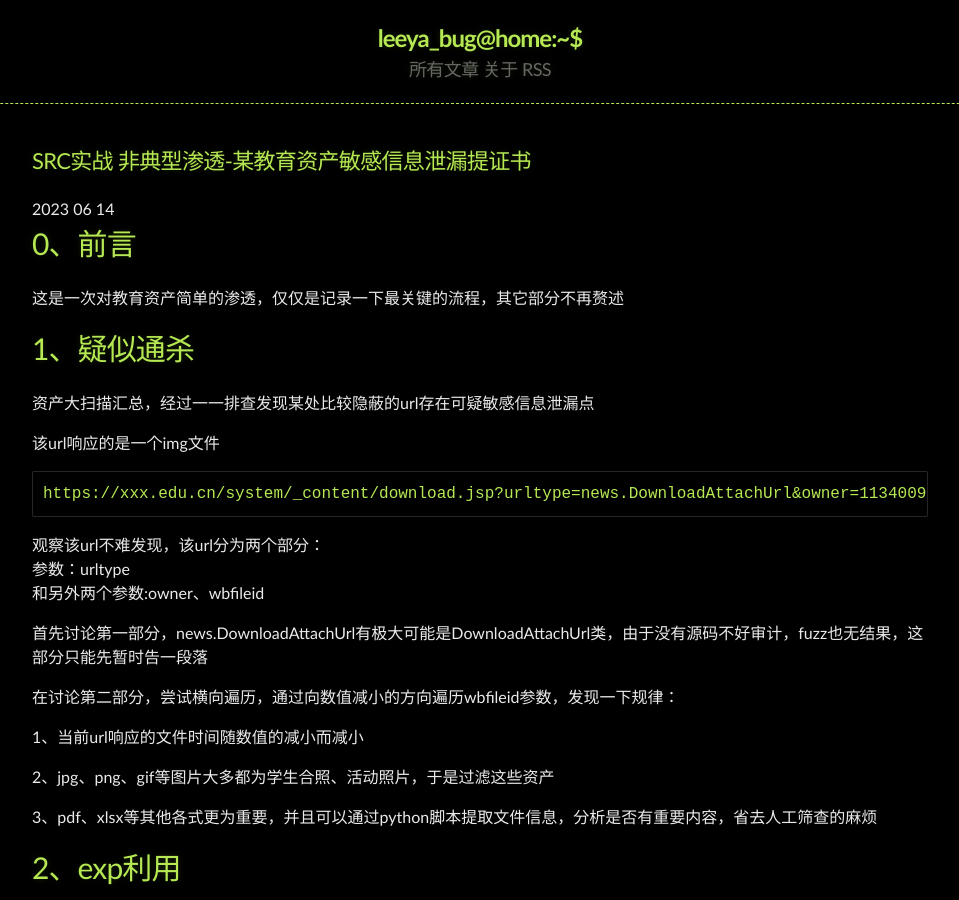
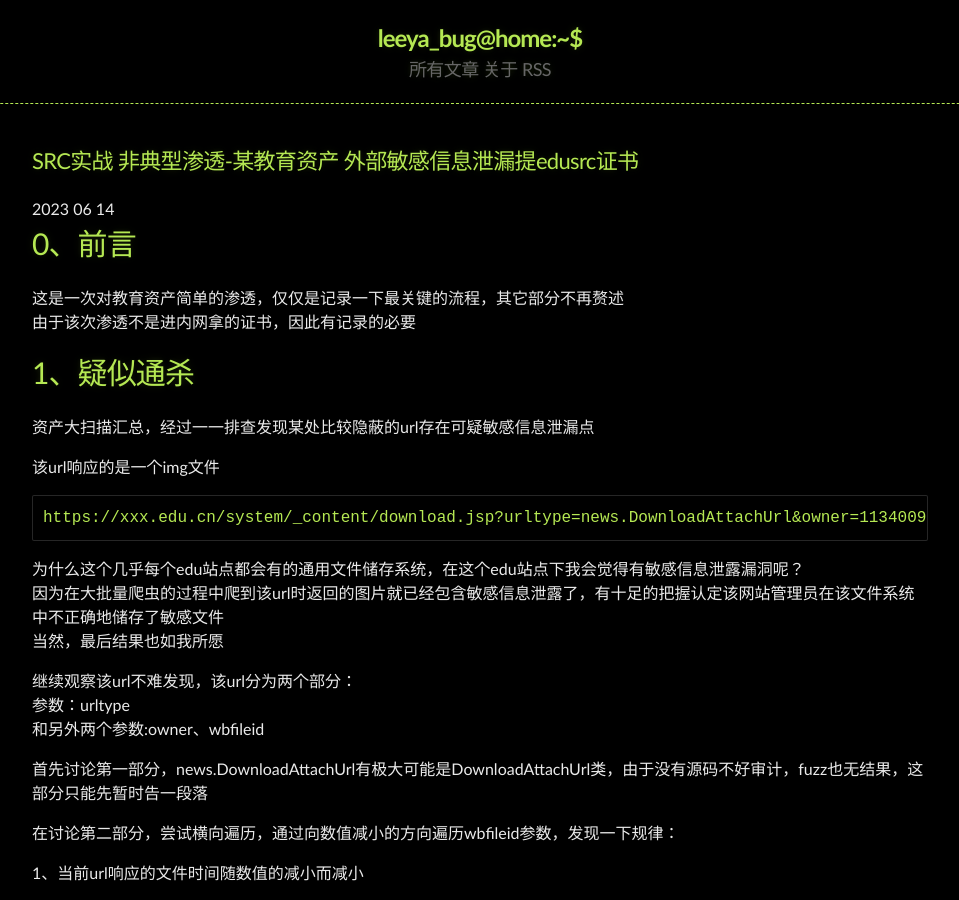
Before and after one commit to Leeyangee/leeyangee.github.io, a Jekyll site: the page built from _posts/2023-06-14-SRC实战 非典型渗透-某教育资产敏感信息泄漏提证书.md, in a window 1280 px wide and 900 px high. Shown: the whole window, without its empty margins (160-1119 px from the left). Built offline with Jekyll 4.4.1, drawn with Linux system fonts in a browser that asks for light colours; some of the changed text lies outside the part shown.

Commit message:
Update 2023-06-14-SRC实战 非典型渗透-某教育资产敏感信息泄漏提证书.md

````diff
--- a/_posts/2023-06-14-SRC实战 非典型渗透-某教育资产敏感信息泄漏提证书.md
+++ b/_posts/2023-06-14-SRC实战 非典型渗透-某教育资产敏感信息泄漏提证书.md
@@ -1,11 +1,12 @@
 ---
-title: SRC实战 非典型渗透-某教育资产敏感信息泄漏提证书
+title: SRC实战 非典型渗透-某教育资产 外部敏感信息泄漏提edusrc证书
 published: true
 ---
 
 # [](#header-1)0、前言
 
 这是一次对教育资产简单的渗透，仅仅是记录一下最关键的流程，其它部分不再赘述
+由于该次渗透不是进内网拿的证书，因此有记录的必要
 
 # [](#header-1)1、疑似通杀
 
@@ -15,9 +16,15 @@ published: true
 ```url
 https://xxx.edu.cn/system/_content/download.jsp?urltype=news.DownloadAttachUrl&owner=1134009718&wbfileid=712323
 ```
-观察该url不难发现，该url分为两个部分：
+
+为什么这个几乎每个edu站点都会有的通用文件储存系统，在这个edu站点下我会觉得有敏感信息泄露漏洞呢？
+因为在大批量爬虫的过程中爬到该url时返回的图片就已经包含敏感信息泄露了，有十足的把握认定该网站管理员在该文件系统中不正确地储存了敏感文件
+当然，最后结果也如我所愿
+
+继续观察该url不难发现，该url分为两个部分：
 参数：urltype
 和另外两个参数:owner、wbfileid
+
 
 首先讨论第一部分，news.DownloadAttachUrl有极大可能是DownloadAttachUrl类，由于没有源码不好审计，fuzz也无结果，这部分只能先暂时告一段落
 
````
Also changed, not shown: other parts of _posts/2023-06-14-SRC实战 非典型渗透-某教育资产敏感信息泄漏提证书.md (+3 -1 lines).
